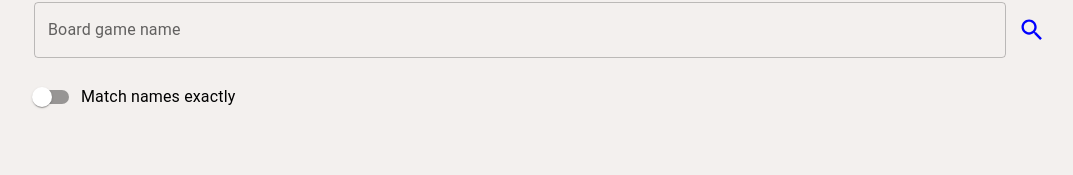
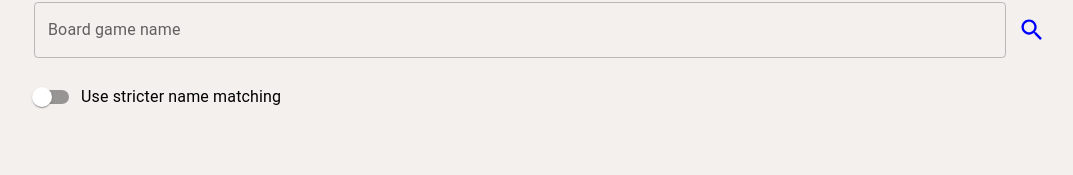
Before and after one commit to omit671/msa-2022-phase-2-frontend, a React (Create React App) app: page / in a window 1280 px wide. Shown: the part 107-282 px from the top of the page, without its empty margins (94-1167 px from the left). Built offline with nearby package versions, Linux system fonts and the light colour scheme.

Commit message:
Rename "Match names exactly" to "Use stricter name matching"

```diff
--- a/src/App.tsx
+++ b/src/App.tsx
@@ -12,7 +12,7 @@ const BGG_API_BASE_URL = "https://boardgamegeek.com/xmlapi2/";
 
 function App() {
   const [searchQuery, setSearchQuery] = useState("");
-  const [useExactNameMatching, setUseExactNameMatching] = useState(false);
+  const [useStricterNameMatching, setUseStricterNameMatching] = useState(false);
 
   // Store the previous search query so error messages don't change when editing the search box
   const [previousSearchQuery, setPreviousSearchQuery] = useState("");
@@ -78,7 +78,7 @@ function App() {
             </IconButton>
           </div>
           <br />
-          <FormControlLabel control={<Switch onChange={event => setUseExactNameMatching(event.target.checked)} />} label="Match names exactly" />
+          <FormControlLabel control={<Switch onChange={event => setUseStricterNameMatching(event.target.checked)} />} label="Use stricter name matching" />
         </div>
 
         { renderedBoardGameInfo }
@@ -116,7 +116,7 @@ function App() {
 
     {
       // Note: order of the parameters is important
-      const infoResponse = await axios.get(`${BGG_API_BASE_URL}thing?id=${boardGameID}&type=boardgame,boardgameexpansion,exact=${useExactNameMatching ? 1 : 0}`);
+      const infoResponse = await axios.get(`${BGG_API_BASE_URL}thing?id=${boardGameID}&type=boardgame,boardgameexpansion,exact=${useStricterNameMatching ? 1 : 0}`);
 
       const data = JSON.parse(xml2json(infoResponse.data, {compact: true})).items.item;
 
```
